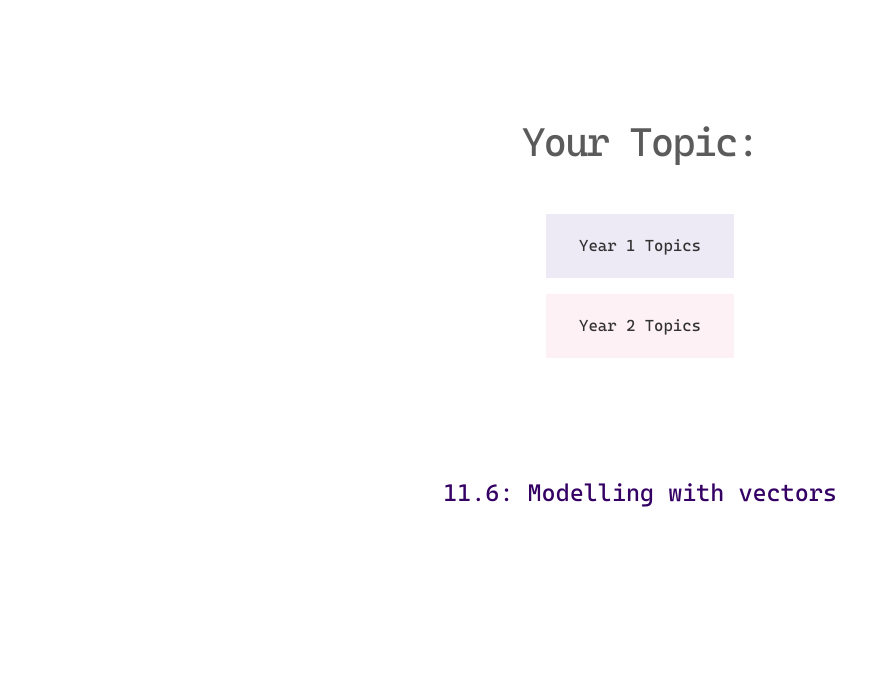
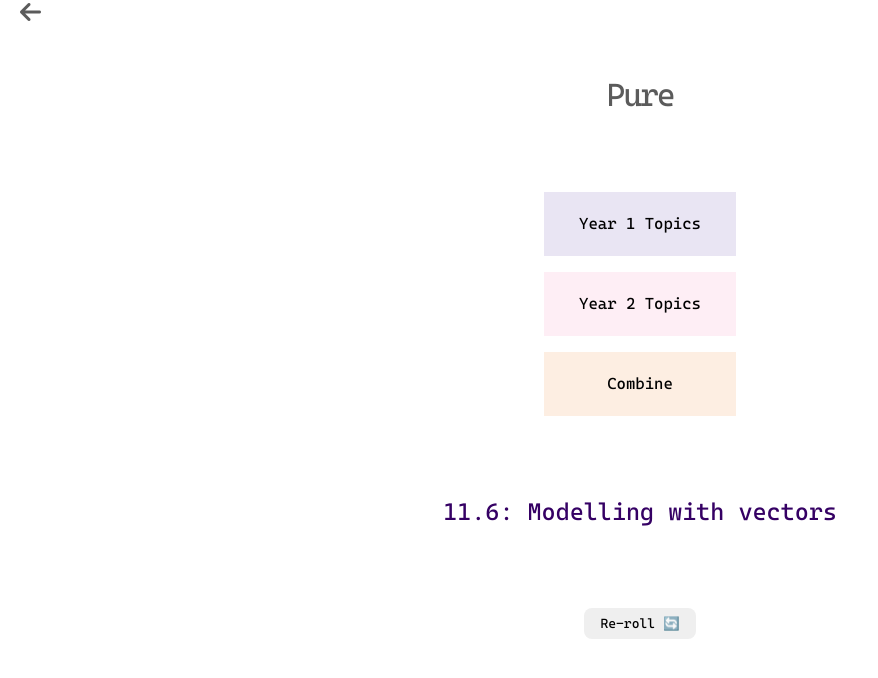
Before and after one commit to nocdn/random-revision, a website: page subjects/mathematics-pure.html in a window 1280 px wide. Both pictures are taken after a click on the button "Year 1 Topics". Shown: the whole page, without its empty margins (0-878 px from the left). Drawn offline with Linux system fonts and the light colour scheme.

Commit message:
unified design for pure maths

```diff
--- a/assets/css/mathematics-pure.scss
+++ b/assets/css/mathematics-pure.scss
@@ -1,41 +1,52 @@
 @import "../fonts/fonts.scss";
 
 * {
+  box-sizing: border-box;
   margin: 0;
   padding: 0;
-  box-sizing: border-box;
+  font-family: "cascadia-regular";
 }
 
 body {
-  display: flex;
-  flex-direction: column;
+  // Height fix for safari nav bar hidding content
+  height: 100vh;
+  height: -webkit-fill-available;
+
+  display: grid;
+  justify-content: center;
   align-items: center;
+  grid-template-rows: 1fr 1fr 1fr 1fr;
 }
 
-heading {
-  font-size: 2.5rem;
-  //   font-weight: bold;
-  font-family: "cascadia-regular";
+html {
+  height: -webkit-fill-available;
+}
+
+.heading {
+  font-size: 2rem;
   letter-spacing: -2px;
   color: #333;
   opacity: 80%;
-
+  text-decoration: none;
   display: flex;
   // center everything
   flex-direction: column;
   align-items: center;
   justify-content: center;
-  gap: 1rem;
+}
 
-  height: 60vh;
-  a {
-    text-decoration: none;
+.back-arrow {
+  font-size: 1.5rem;
   color: #333;
+  opacity: 80%;
+  position: absolute;
+  top: 0px;
+  left: 20px;
+  font-weight: bold;
+  z-index: 2;
 }
 
 .yearButtons {
-    margin-top: 2rem;
-
   display: flex;
   flex-direction: column;
   align-items: center;
@@ -43,9 +54,8 @@ heading {
   gap: 1rem;
 
   button {
-      width: 150%;
+    width: 12rem;
     height: 4rem;
-      font-family: "cascadia-regular";
     font-size: 1rem;
   }
 
@@ -60,26 +70,44 @@ heading {
     outline: none;
     border: 2px solid transparent;
   }
+
+  button:nth-child(3) {
+    background: #fdeee2;
+    outline: none;
+    border: 2px solid transparent;
   }
 }
 
 .topic {
   display: flex;
   align-items: center;
-  max-width: 80%;
   justify-content: center;
   font-size: 1.5rem;
   font-family: "cascadia-regular";
-  // dark purple text color
+  // Dark purple text color
   color: #350064;
-  // center the text
+  // Center the text
   text-align: center;
 
-  // for morphing animation
+  // Transition for morphing animation
   transition: filter 0.5s, transform 0.5s;
 }
 
-.year-1 {
-  // transition of 0.5s for all animations
-  transition: all 0.5s ease-in-out;
+.reroll {
+  border: none;
+  border-radius: 8px;
+
+  color: black;
+  padding: 0.5rem 1rem;
+  justify-self: center;
+  align-self: start;
+
+  // Initial blur and opacity before showing up
+  transition: opacity 0.5s, filter 1s;
+  opacity: 0;
+  filter: blur(30px);
+
+  &:active {
+    background-color: #e9e5f3;
   }
+}
--- a/assets/javascript/mathematics-pure.js
+++ b/assets/javascript/mathematics-pure.js
@@ -182,44 +182,67 @@
   topic.style.opacity = "1";
 };
 
-const randomTopicYear2 = function () {
-  const chosenTopic =
-    year2curriculum[Math.floor(Math.random() * year2curriculum.length)];
-  const topic = document.querySelector(".topic");
-  topic.innerText = chosenTopic;
+const animateReroll = function () {
+  // Make reroll button slightly smaller on click
+  const rerollButton = document.querySelector(".reroll");
+  rerollButton.style.transform = "scale(0.9)";
+  rerollButton.style.transition = "transform 0.1s ease-in-out";
+  setTimeout(function () {
+    rerollButton.style.transform = "scale(1)";
+  }, 100);
 };
 
-const randomTopicYear1 = function () {
+const randomTopic = function (curriculumArray, elementToSelect = ".topic") {
   const chosenTopic =
-    year1curriculum[Math.floor(Math.random() * year1curriculum.length)];
-  const topic = document.querySelector(".topic");
-  topic.innerText = chosenTopic;
+    curriculumArray[Math.floor(Math.random() * curriculumArray.length)];
+  const topicElement = document.querySelector(elementToSelect);
+  applyEffects(elementToSelect);
+
+  setTimeout(() => {
+    topicElement.innerText = chosenTopic;
+    removeEffects(elementToSelect);
+  }, 500);
 };
 
-const assignRandomTopicMaths = function (curriculumArray) {
-  const chosenTopic =
-    curriculumArray[Math.floor(Math.random() * curriculumArray.length)];
-  const topic = document.querySelector(".topic");
-
-  applyEffects();
-  topic.innerText = chosenTopic;
-  setTimeout(removeEffects, 10);
+const randomFromBoth = function () {
+  // Combine the arrays together into one
+  const combinedArray = year1curriculum.concat(year2curriculum);
+  randomTopic(combinedArray);
 };
 
-document.addEventListener("DOMContentLoaded", function () {
-  const year1button = document.querySelector(".year-1");
-  year1button.addEventListener("click", function () {
-    console.log("clicked year 1");
-    applyEffects();
-    setTimeout(randomTopicYear1, 260);
-    setTimeout(removeEffects, 350);
-  });
+const rerollButton = document.querySelector(".reroll");
 
-  const year2button = document.querySelector(".year-2");
-  year2button.addEventListener("click", function () {
-    console.log("clicked year 2");
-    applyEffects();
-    setTimeout(randomTopicYear2, 260);
-    setTimeout(removeEffects, 350);
-  });
+const showRerollButton = function () {
+  setTimeout(() => {
+    rerollButton.style.opacity = "1";
+    rerollButton.style.filter = "blur(0)";
+  }, 500);
+};
+
+let lastCurriculumChoice;
+let choiceSelected = false;
+
+// Adding the functions to the buttons
+
+document.querySelector(".year-1").addEventListener("click", function () {
+  randomTopic(year1curriculum);
+  lastCurriculumChoice = year1curriculum;
+  showRerollButton();
 });
+
+document.querySelector(".year-2").addEventListener("click", function () {
+  randomTopic(year2curriculum);
+  lastCurriculumChoice = year2curriculum;
+  showRerollButton();
+});
+
+document.querySelector(".combine").addEventListener("click", function () {
+  randomFromBoth();
+  lastCurriculumChoice = year1curriculum.concat(year2curriculum);
+  showRerollButton();
+});
+
+rerollButton.addEventListener("click", function () {
+  randomTopic(lastCurriculumChoice);
+  animateReroll();
+});
--- a/subjects/mathematics-pure.html
+++ b/subjects/mathematics-pure.html
@@ -10,17 +10,24 @@
       href="../assets/images/faviconNew.png"
       type="image/x-icon"
     />
+    <script
+      src="https://kit.fontawesome.com/7d2900409e.js"
+      crossorigin="anonymous"
+    ></script>
   </head>
   <body>
-    <heading>
-      <p><a href="../index.html">Your Topic:</a></p>
-      <div class="yearButtons">
-        <button class="year-1">Year 1 Topics</button>
-        <button class="year-2">Year 2 Topics</button>
-      </div>
-    </heading>
+    <a class="back-arrow" href="../index.html" aria-label="Back Arrow"
+      ><i class="fa-solid fa-arrow-left"> </i
+    ></a>
+    <p class="heading">Pure</p>
+    <div class="yearButtons">
+      <button class="year-1">Year 1 Topics</button>
+      <button class="year-2">Year 2 Topics</button>
+      <button class="combine">Combine</button>
+    </div>
 
     <p class="topic">[Choose year]</p>
+    <button class="reroll">Re-roll 🔄</button>
     <script src="../assets/javascript/mathematics-pure.js"></script>
   </body>
 </html>
```
Also changed, not shown: assets/css/placeholder.scss (+4 -4 lines), assets/css/mathematics-pure.css, 1 other file. Lines whose indentation alone changed are shown as unchanged.
